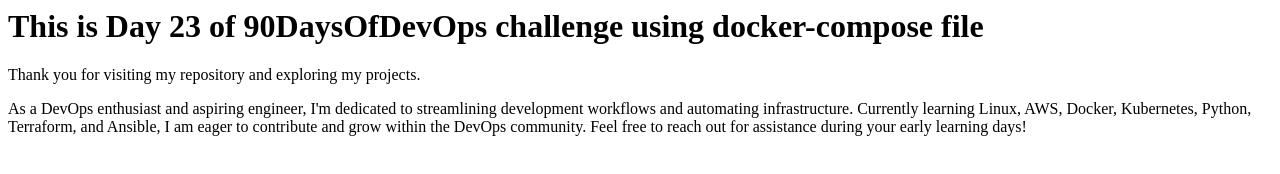
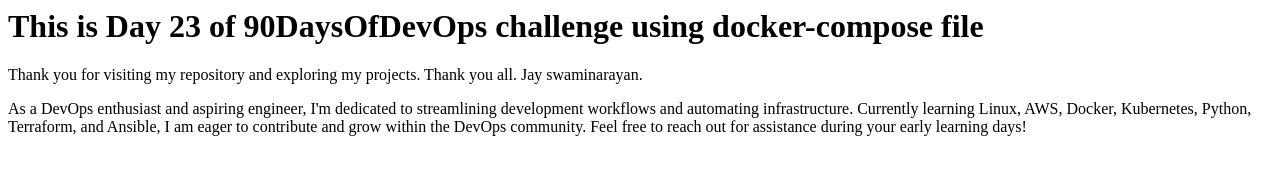
Before and after one commit to kunalbarot3188/jenkinsdockernginxproject, a plain HTML site: page index.html in a window 1280 px wide. Drawn offline with Linux system fonts and the light colour scheme.

Commit message:
made changes to the index.html & Dockerfile  and removed dockercompose.yml

```diff
--- a/index.html
+++ b/index.html
@@ -8,7 +8,7 @@
     <h1>This is Day 23 of 90DaysOfDevOps challenge using docker-compose file</h1>
 
     <p>
-        Thank you for visiting my repository and exploring my projects.
+        Thank you for visiting my repository and exploring my projects. Thank you all. Jay swaminarayan.
     </p>
 
     <p>
```
Also changed, not shown: 2 other files.
